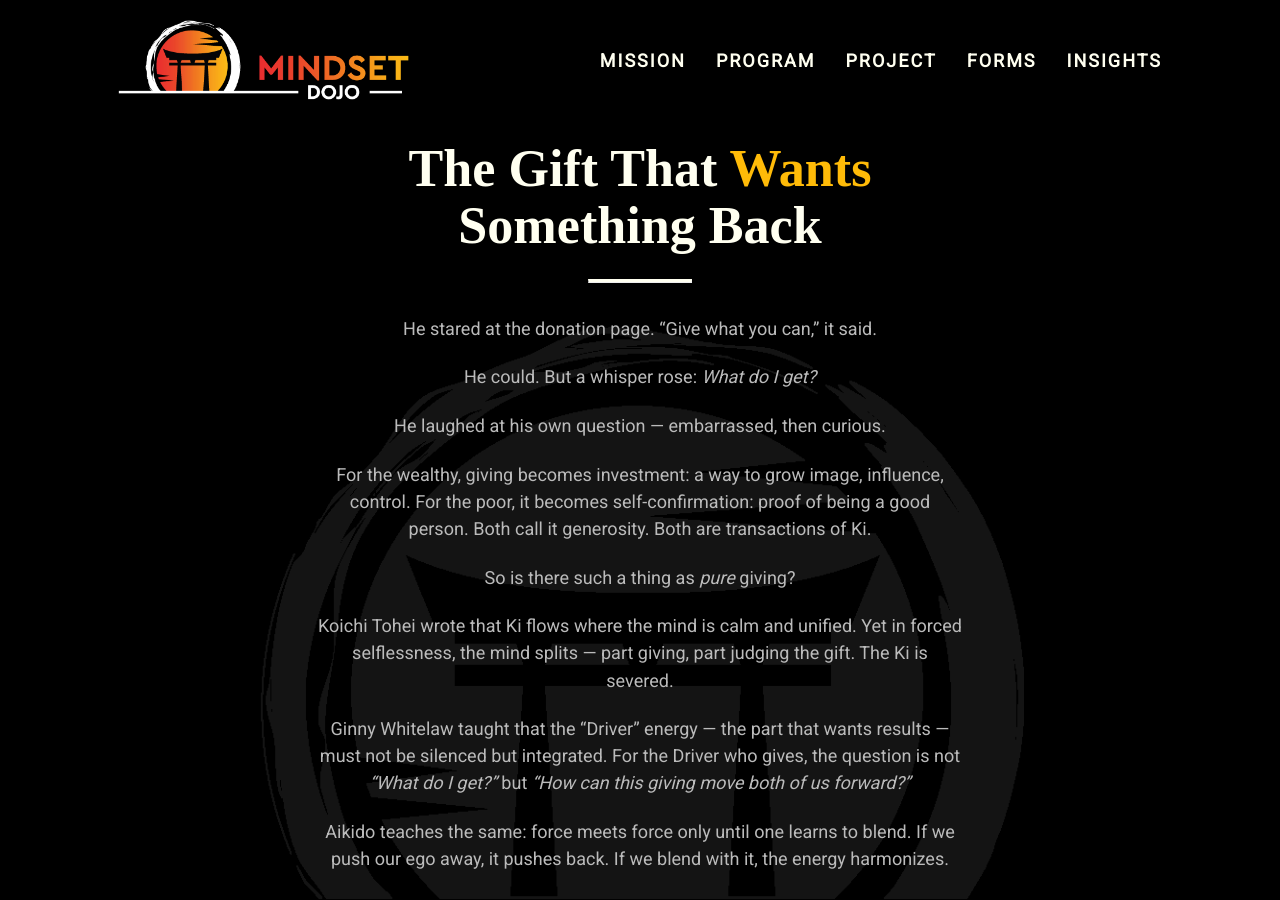
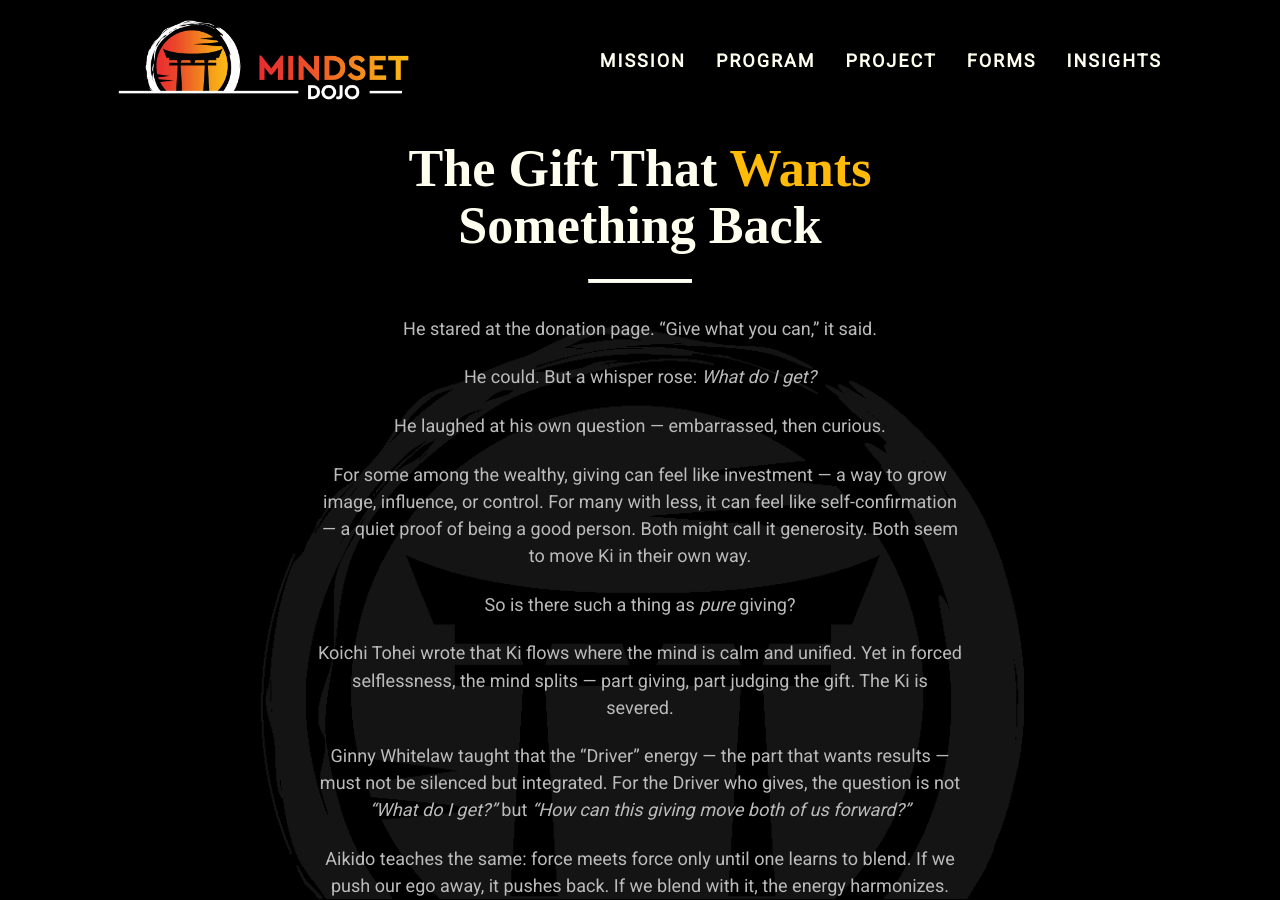
Before and after one commit to mindset-dojo/mindset-dojo.github.io, a Jekyll site: the page built from _insights/2025-10-22-gift-that-wants-something-back.md, in a window 1280 px wide and 900 px high. Built offline with Jekyll 4.4.1, drawn with Linux system fonts in a browser that asks for light colours; some web fonts are replaced.

Commit message:
refactor(gift-that-wants-something-back): soften edge through i statement.

```diff
--- a/_insights/2025-10-22-gift-that-wants-something-back.md
+++ b/_insights/2025-10-22-gift-that-wants-something-back.md
@@ -23,9 +23,9 @@ But a whisper rose: *What do I get?*
 
 He laughed at his own question — embarrassed, then curious.
 
-For the wealthy, giving becomes investment: a way to grow image, influence, control.
-For the poor, it becomes self-confirmation: proof of being a good person.
-Both call it generosity. Both are transactions of Ki.
+For some among the wealthy, giving can feel like investment — a way to grow image, influence, or control.
+For many with less, it can feel like self-confirmation — a quiet proof of being a good person.
+Both might call it generosity. Both seem to move Ki in their own way.
 
 So is there such a thing as *pure* giving?
 
```
